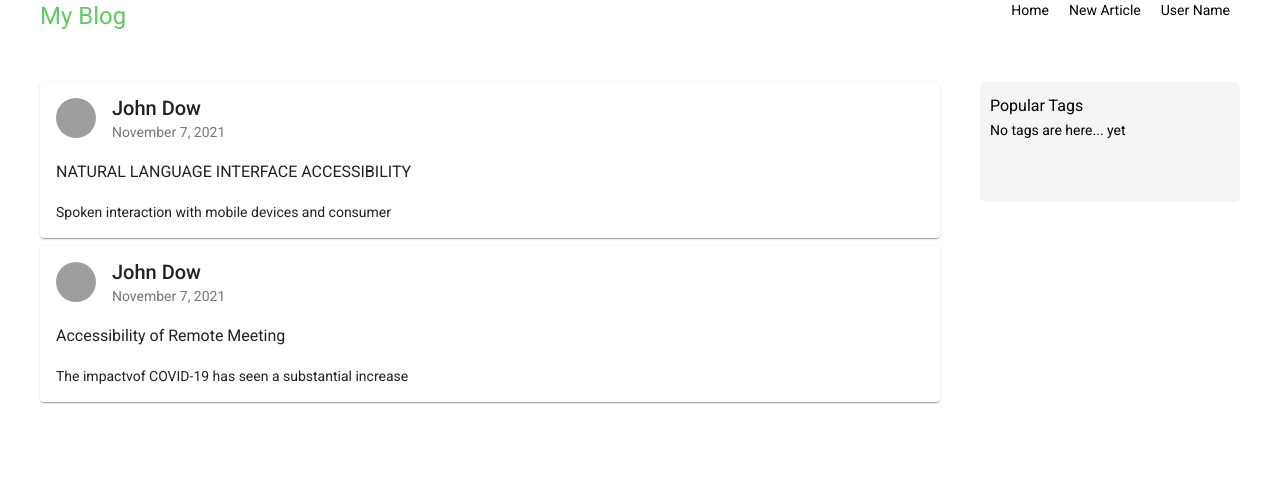
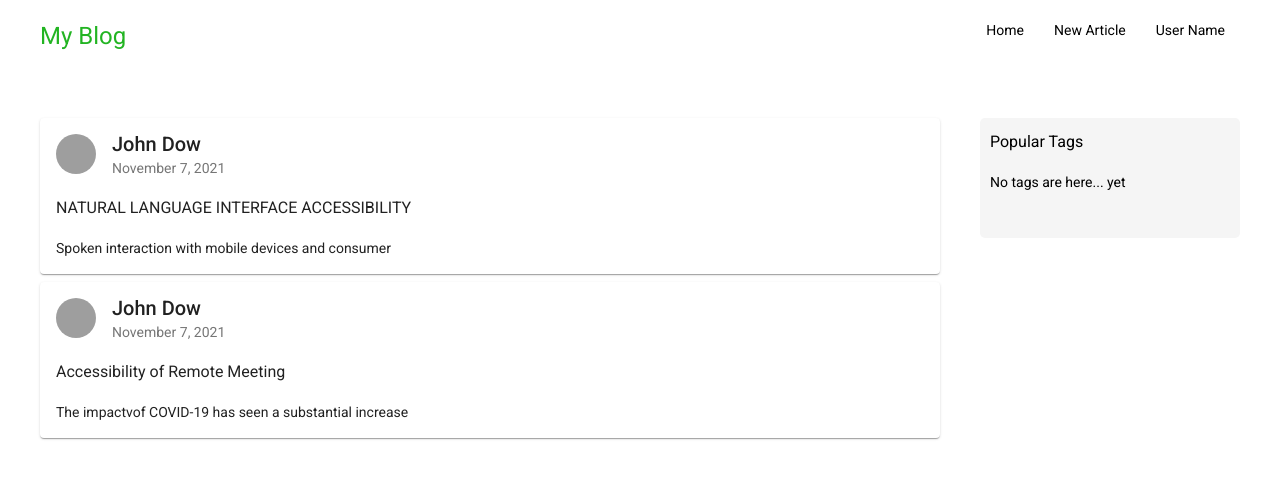
Before and after one commit to marco1polo78/bootcamp, an Angular app: page / in a window 1280 px wide. Shown: the top 478 px of the page. Built offline with nearby package versions, Linux system fonts and the light colour scheme; grey boxes are pictures that could not be loaded.

Commit message:
beatify nav component

```diff
--- a/src/app/app-modal/app-modal.component.html
+++ b/src/app/app-modal/app-modal.component.html
@@ -1,26 +1,27 @@
-<div class="content__newsfeed__form">
-      <form
-        [formGroup] = "form"
-        (ngSubmit) = "submit()"
-      >
+<form [formGroup]="form" (ngSubmit)="submit()">
+  <div class="fields">
     <div>
-        <mat-form-field class="example-full-width" appearance="fill">
+      <mat-form-field appearance="fill">
         <mat-label>Title</mat-label>
-          <input matInput placeholder="Main title for new post" value="" formControlName = "title" autocomplete="off">
-          <mat-error *ngIf = "title.touched && title.invalid">
+        <input matInput placeholder="Main title for new post" formControlName="title" autocomplete="off">
+        <mat-error *ngIf="title.touched && title.invalid">
           Your title is short
         </mat-error>
       </mat-form-field>
     </div>
     <div>
-        <mat-form-field class="example-full-width" appearance="fill">
+      <mat-form-field appearance="fill">
         <mat-label>Description</mat-label>
-          <input matInput placeholder="Short description for post" value="" formControlName = "description" autocomplete="off">
-          <mat-error *ngIf = "description.touched && description.invalid">
+        <input matInput placeholder="Short description for post" formControlName="description"
+          autocomplete="off">
+        <mat-error *ngIf="description.touched && description.invalid">
           Your description is short
         </mat-error>
       </mat-form-field>
     </div>
-      <button mat-raised-button type = "submit" [disabled] = "form.invalid">Submit</button>
+  </div>
+  <div class="actions">
+    <button mat-raised-button (click)="close()">Cancel</button>
+    <button mat-raised-button type="submit" [disabled]="form.invalid">Submit</button>
+  </div>
 </form>
-</div>
--- a/src/app/app-modal/app-modal.component.scss
+++ b/src/app/app-modal/app-modal.component.scss
@@ -1,22 +1,30 @@
-form{
-    .mat-form-field{
+form {
+  height: 100%;
+  display: flex;
+  flex-direction: column;
+  justify-content: space-between;
+
+  .mat-form-field {
     width: 100%;
-        // margin: auto;
   }
 
   ::ng-deep .mat-form-field {
     .mat-input-element {
       color: slategray;
     }
+
     .mat-form-field-label {
       color: slategray;
     }
+
     .mat-form-field-underline {
       background-color: slategray;
     }
+
     .mat-form-field-ripple {
       background-color: slategray;
     }
+
     .mat-form-field-required-marker {
       color: slategray;
     }
@@ -26,24 +34,36 @@ form{
     .mat-input-element {
       color: red;
     }
+
     .mat-form-field-label {
       color: red;
     }
+
     .mat-form-field-required-marker {
       color: red;
     }
+
     .mat-form-field-ripple {
       background-color: red;
     }
   }
 
-    button[type=submit] {
-        float: right;
-        background-color: rgba(34, 180, 34, 0.712);
+  .actions {
+    display: flex;
+    justify-content: space-around;
+
+    button {
+      background-color: red;
       color: white;
       margin: 4px 2px;
       border-radius: 5px;
       min-height: 40px;
       min-width: 130px;
     }
+
+    button[type=submit] {
+      background-color: #22b422;
     }
+  }
+
+}
--- a/src/app/app-modal/app-modal.component.ts
+++ b/src/app/app-modal/app-modal.component.ts
@@ -13,22 +13,29 @@ export class AppModalComponent {
   constructor(
     public dialogRef: MatDialogRef<AppModalComponent>,
     @Inject(MAT_DIALOG_DATA) public data: any) {
-      this.form = new FormGroup({
-        title: new FormControl('', [ Validators.required, Validators.minLength(3) ]),
-        description: new FormControl('', [ Validators.required, Validators.minLength(3) ])
-      });
-    }
+    this.form = new FormGroup({
+      title: new FormControl('', [Validators.required, Validators.minLength(3)]),
+      description: new FormControl('', [Validators.required, Validators.minLength(3)]),
+
+    });
+  }
 
   submit() {
-    console.log(this.title.touched);
+    if (this.form.valid) {
+      this.dialogRef.close({
+        title: this.form.value.title,
+        description: this.form.value.description
+      });
+      this.form.reset();
+      Object.values(this.form.controls).forEach(value => {
+        value.setErrors(null);
+      })
+    }
+  }
+
+  close() {
+    this.dialogRef.close();
     this.form.reset();
-    Object.values(this.form.controls).forEach(value => {
-      value.setErrors(null) ;
-    })
-    // this.dialogRef.close({
-    //   title: this.form.value.title,
-    //   description: this.form.value.description
-    // });
   }
 
   get title(): any {
--- a/src/app/app.component.scss
+++ b/src/app/app.component.scss
@@ -1,43 +1,39 @@
-
-header{
+header {
   width: 100%;
   display: flex;
   justify-content: space-between;
   margin-bottom: 50px;
-    *{
-        margin: 0
+  margin-top: 20px;
+
+  h1 {
+    color: #22b422;
   }
-    h1{
-        color: rgba(34, 180, 34, 0.712);
-    }
-    nav{
-        display: flex;
-        a{
-            margin: 0 10px;
-            height: min-content;
+
+  nav {
+    a {
+      margin: 0px 15px;
+      cursor: pointer;
+      display: inline;
     }
   }
 }
 
-.content{
+.content {
   display: flex;
   justify-content: space-between;
 
-    &__newsfeed{
+  &__newsfeed {
     width: 75%;
     display: flex;
     flex-direction: column;
   }
 
-    &__tagbar{
+  &__tagbar {
     width: 20%;
-        height: 100px;
+    max-height: 100px;
     padding: 10px;
     border-radius: 5px;
     background-color: whitesmoke;
-        h3{
-            margin: 0;
-        }
   }
 
 }
--- a/src/app/app.component.ts
+++ b/src/app/app.component.ts
@@ -2,7 +2,7 @@ import { Component } from '@angular/core';
 import { MatDialog } from '@angular/material/dialog';
 import { AppModalComponent } from './app-modal/app-modal.component'
 
-const posts = [
+const posts: Post[] = [
   {
       userName: 'John Dow',
       datePost: new Date('2021-11-07T11:55:36.244Z'),
@@ -34,18 +34,17 @@ export class AppComponent{
   posts: Post[] = posts;
   listTags: string[] = [];
 
-  showFormForNewPost:boolean = true;
-
   constructor(public dialog: MatDialog) { }
 
   openDialog(): void {
     const dialogRef = this.dialog.open(AppModalComponent, {
       width: '500px',
-      height: '500px'
+      height: '500px',
+      autoFocus: false
     });
 
     dialogRef.afterClosed().subscribe(result => {
-      console.log('The dialog was closed', result);
+      if (result)
         this.posts.unshift({
               'userName': 'John Dow',
               'datePost': new Date(),
--- a/src/styles.scss
+++ b/src/styles.scss
@@ -1,4 +1,9 @@
 /* You can add global styles to this file, and also import other style files */
-
+*{
+    margin: 0
+}
 html, body { height: 100%; }
 body { margin: auto; max-width: 1200px; font-family: Roboto, "Helvetica Neue", sans-serif; }
+input {
+    box-sizing: border-box;
+}
```
Also changed, not shown: src/app/app.component.html (+3 -6 lines). Lines whose indentation alone changed are shown as unchanged.
